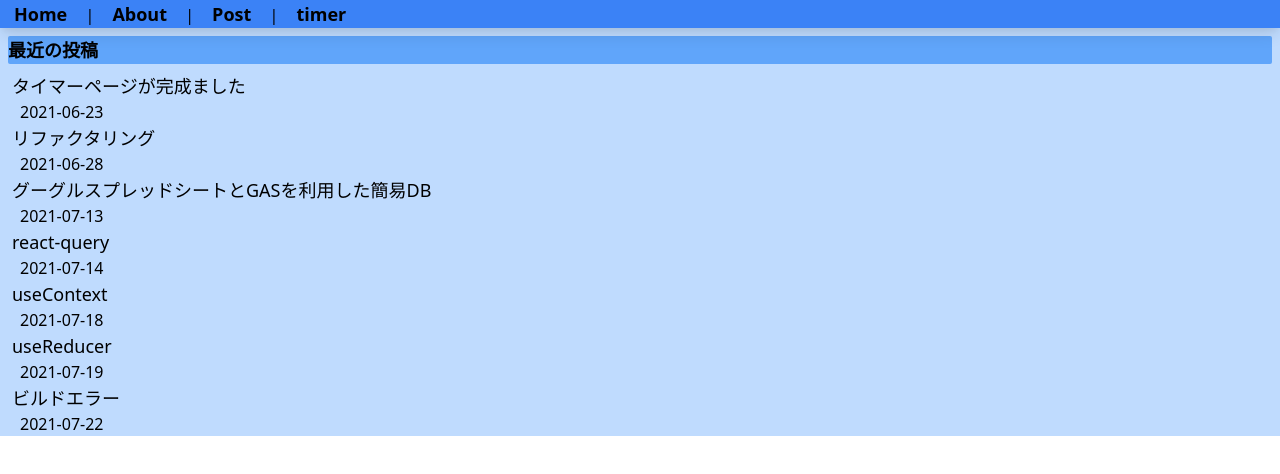
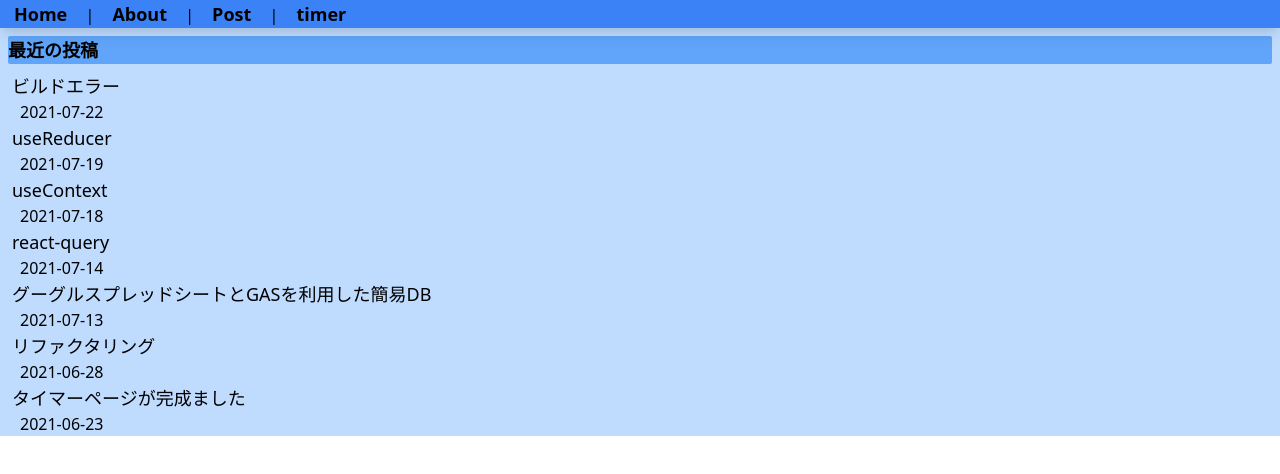
Before and after one commit to woodjellyfish/BLOG, a Next.js app: page /posts in a window 1280 px wide. Shown: the top 474 px of the page. Built offline with nearby package versions, Linux system fonts and the light colour scheme.

Commit message:
page sort fix

```diff
--- a/components/side/RecentPosts.tsx
+++ b/components/side/RecentPosts.tsx
@@ -11,10 +11,7 @@ export default function RecentPosts({ postsData }: Props) {
         最近の投稿
       </a>
       <ul>
-        {postsData
-          .slice(0)
-          .reverse()
-          .map((postData) => (
+        {postsData.map((postData) => (
           <div key={postData.id}>
             <li className="text-lg ml-3 hover:bg-yellow-300">
               <Link href={`/posts/${postData.id}`}>{postData.title}</Link>
--- a/pages/index.tsx
+++ b/pages/index.tsx
@@ -18,10 +18,7 @@ const IndexPage = ({ allPostsData }: PostsData) => {
     <Layout title="Home | Next.js + TypeScript Example">
       <div className=" md:flex justify-center">
         <div className="flex-initial flex-col ">
-          {allPostsData
-            .slice(0)
-            .reverse()
-            .map((post) => (
+          {allPostsData.map((post) => (
             <PostCard
               key={post.id}
               id={post.id}
@@ -47,6 +44,16 @@ export const getStaticProps = async () => {
   for (let postId of postIds)
     allPostsData.push(await getPostFullData(postId.params.id));
 
+  allPostsData.sort((a, b) => {
+    if (a.createdAt < b.createdAt) {
+      return 1;
+    } else if (a.createdAt > b.createdAt) {
+      return -1;
+    } else {
+      return 0;
+    }
+  });
+
   return {
     props: {
       allPostsData,
--- a/pages/posts/index.tsx
+++ b/pages/posts/index.tsx
@@ -1,7 +1,7 @@
 import { GetStaticProps } from "next";
 import Head from "next/head";
 import Layout from "../../components/Layout";
-import Sidebar from "../../components/side/RecentPosts";
+import RecentPosts from "../../components/side/RecentPosts";
 import { PostData } from "../../interfaces";
 import { getSortedPostsData } from "../../lib/post";
 
@@ -15,7 +15,7 @@ const posts = ({ allPostsData }: AllPostsData) => {
       <Head>
         <title>page index</title>
       </Head>
-      <Sidebar postsData={allPostsData} />
+      <RecentPosts postsData={allPostsData} />
     </Layout>
   );
 };
```
Lines whose indentation alone changed are shown as unchanged.
